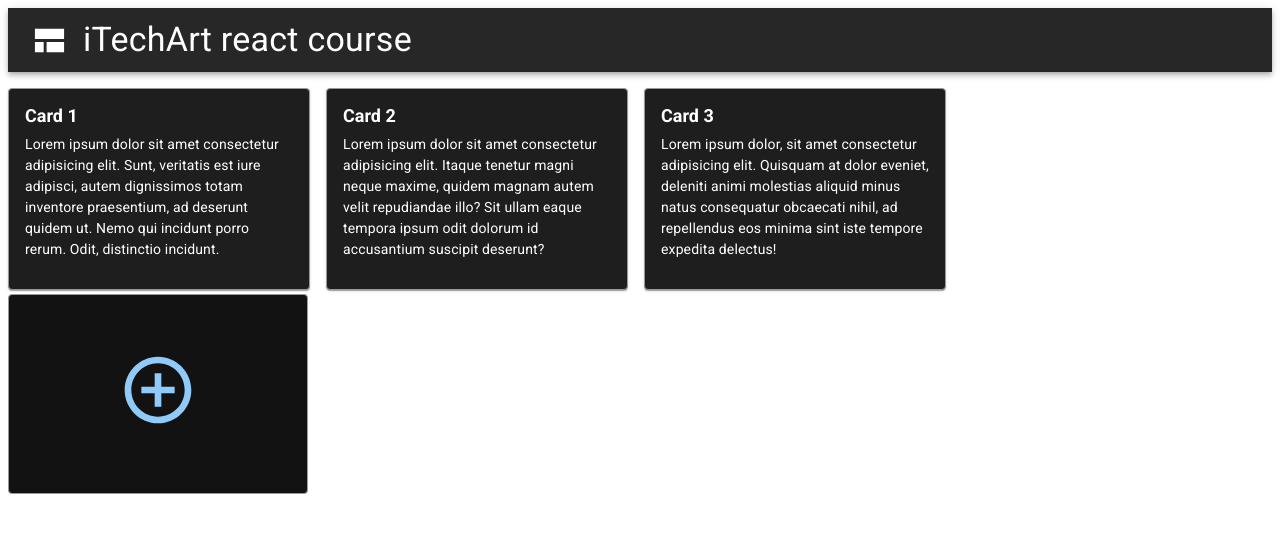
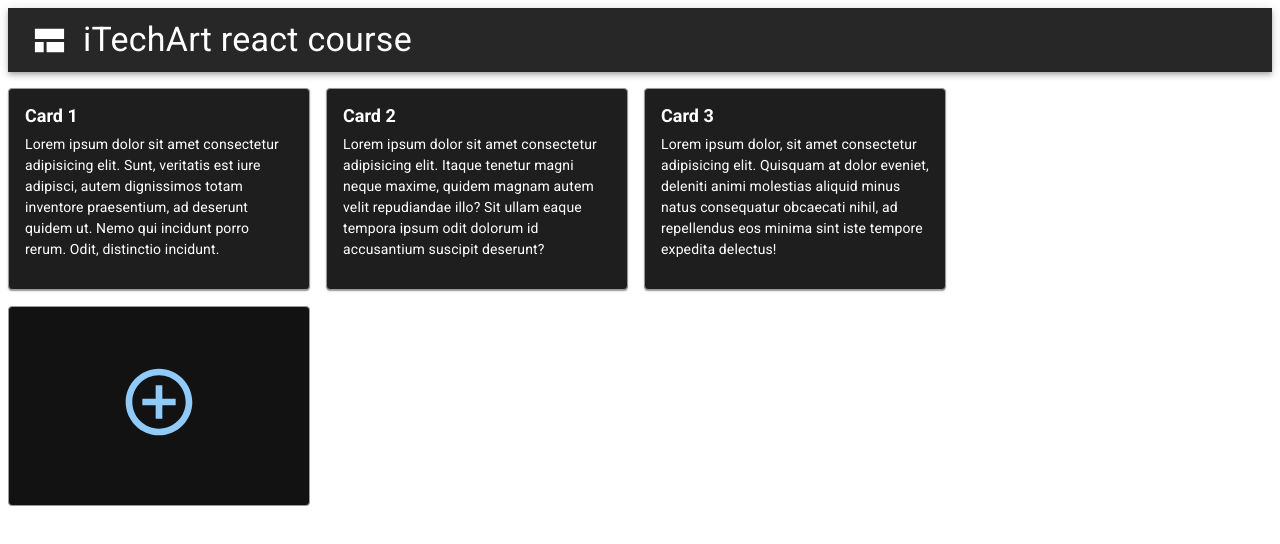
Before and after one commit to nikita-resh/itechart-react-course, a React (Create React App) app: page / in a window 1280 px wide. Shown: the top 544 px of the page. Built offline with nearby package versions, Linux system fonts and the light colour scheme.

Commit message:
feat: small fixies in layout and logic

```diff
--- a/src/App.js
+++ b/src/App.js
@@ -12,15 +12,15 @@ const theme = createTheme({
 });
 
 const App = () => {
-  const [open, setOpen] = React.useState(false);
+  const [isOpen, setIsOpen] = useState(false);
 
   const handleClickOpen = () => {
     console.log("Click");
-    setOpen(true);
+    setIsOpen(true);
   };
 
   const handleClose = () => {
-    setOpen(false);
+    setIsOpen(false);
   };
 
   const [cardList, setCardList] = useState([
@@ -48,7 +48,7 @@ const App = () => {
       <AddCard handleClickOpen={handleClickOpen} />
       <Dialog
         handleClose={handleClose}
-        open={open}
+        isOpen={isOpen}
         cardList={cardList}
         setCardList={setCardList}
       />
--- a/src/components/AddCard/AddCard.js
+++ b/src/components/AddCard/AddCard.js
@@ -3,9 +3,10 @@ import { Button } from "@mui/material";
 import ControlPointIcon from "@mui/icons-material/ControlPoint";
 
 const AddCardStyles = {
-  width: 300,
+  width: 302,
   height: 200,
   border: 1,
+  mt: 1.5,
   borderColor: "#999999",
   backgroundColor: "#121212",
   display: "block",
--- a/src/states/Dialog/Dialog.js
+++ b/src/states/Dialog/Dialog.js
@@ -1,19 +1,19 @@
 import React, { useEffect, useState } from "react";
 import { Dialog, DialogTitle, TextField, Button } from "@mui/material";
 
-const CustomDialog = ({ open, handleClose, cardList, setCardList }) => {
+const CustomDialog = ({ isOpen, handleClose, cardList, setCardList }) => {
   const [title, setTitle] = useState("");
   const [content, setContent] = useState("");
+  const [isFilled, setIsFilled] = useState(false);
   const AddCard = () => {
+    setTitle("");
+    setContent("");
     setCardList([
       ...cardList,
       { id: cardList.length + 1, title, text: content },
     ]);
-    setTitle("");
-    setContent("");
     handleClose();
   };
-  const [isFilled, setIsFilled] = useState(false);
 
   useEffect(() => {
     if (title === "" || content === "") {
@@ -23,8 +23,13 @@ const CustomDialog = ({ open, handleClose, cardList, setCardList }) => {
     }
   }, [title, content]);
 
+  useEffect(() => {
+    setTitle("");
+    setContent("");
+  }, [isOpen]);
+
   return (
-    <Dialog open={open} onClose={handleClose}>
+    <Dialog open={isOpen} onClose={handleClose}>
       <DialogTitle>Add new card</DialogTitle>
       <TextField
         id="outlined-basic"
```
